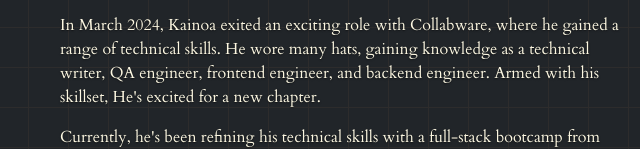
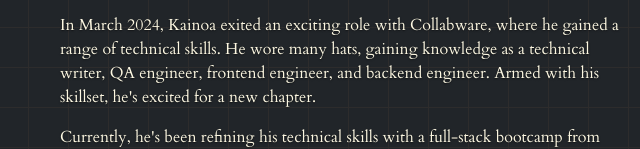
Before and after one commit to compSciKai/kainoa-site, a website: page index.html in a window 1280 px wide. Shown: the part 653-802 px from the top of the page, 292-932 px from the left. Drawn offline with nearby package versions, Linux system fonts and the light colour scheme; a web font is replaced by a local one.

Commit message:
grammar and spelling edits

```diff
--- a/index.html
+++ b/index.html
@@ -33,7 +33,7 @@
           <div class="mb-5">
             <h4 class="title" id="about"><span>A</span>BOUT</h4>
             <p class="">Kainoa specializes in designing user interfaces in the React framework, implementing robust frontend codebases with Typescript, and scalable backend applications in Node.js, and .NET.</p>
-            <p>In March 2024, Kainoa exited an exciting role with Collabware, where he gained a range of technical skills. He wore many hats, gaining knowledge as a technical writer, QA engineer, frontend engineer, and backend engineer. Armed with his skillset, He's excited for a new chapter.</p>
+            <p>In March 2024, Kainoa exited an exciting role with Collabware, where he gained a range of technical skills. He wore many hats, gaining knowledge as a technical writer, QA engineer, frontend engineer, and backend engineer. Armed with his skillset, he's excited for a new chapter.</p>
             <p>Currently, he's been refining his technical skills with a full-stack bootcamp from Udemy, discovering nuances and new trends. Following studies will focus on the .NET framework, for a more specialized skillset.</p>
             <p>Outside of his professional life, Kainoa focuses on his family: his partner, 1 year old boy, and 2 year old pup.</p>
           </div>
```
